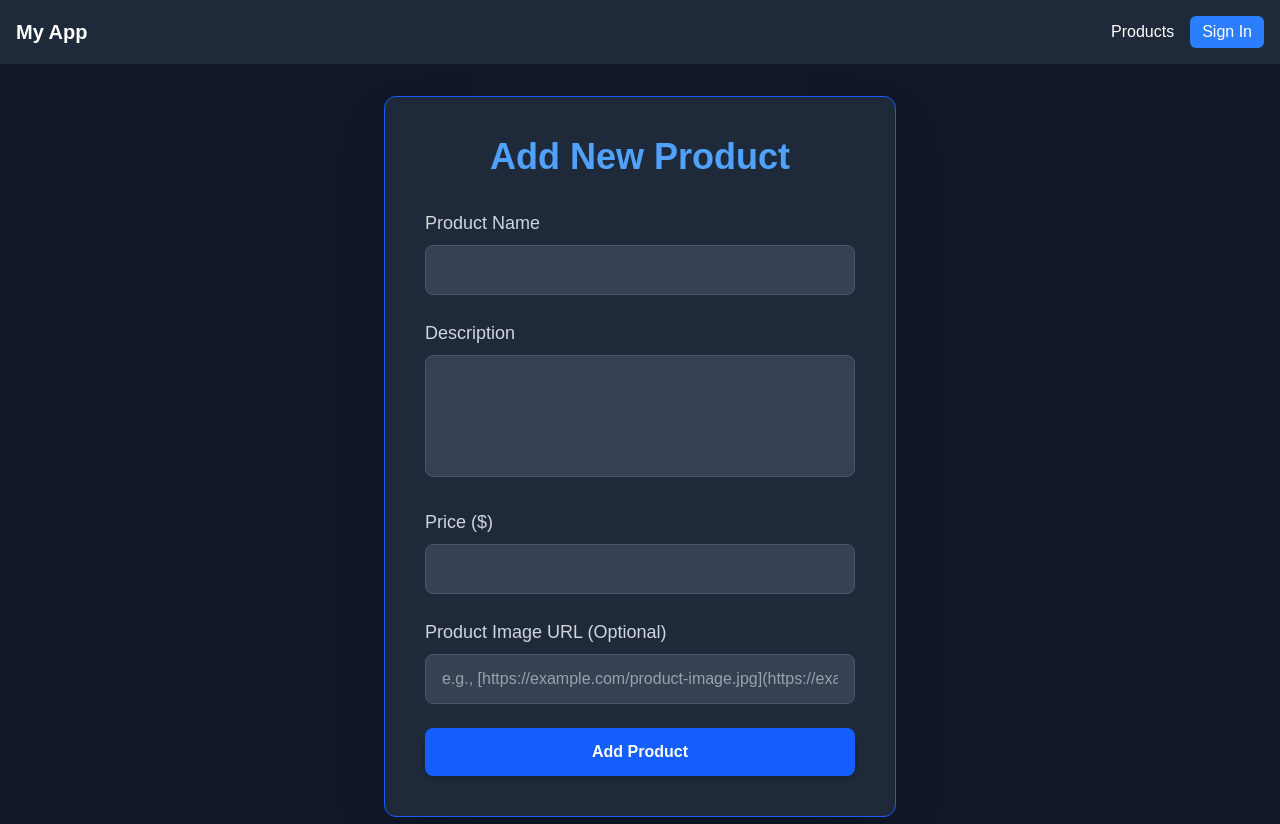
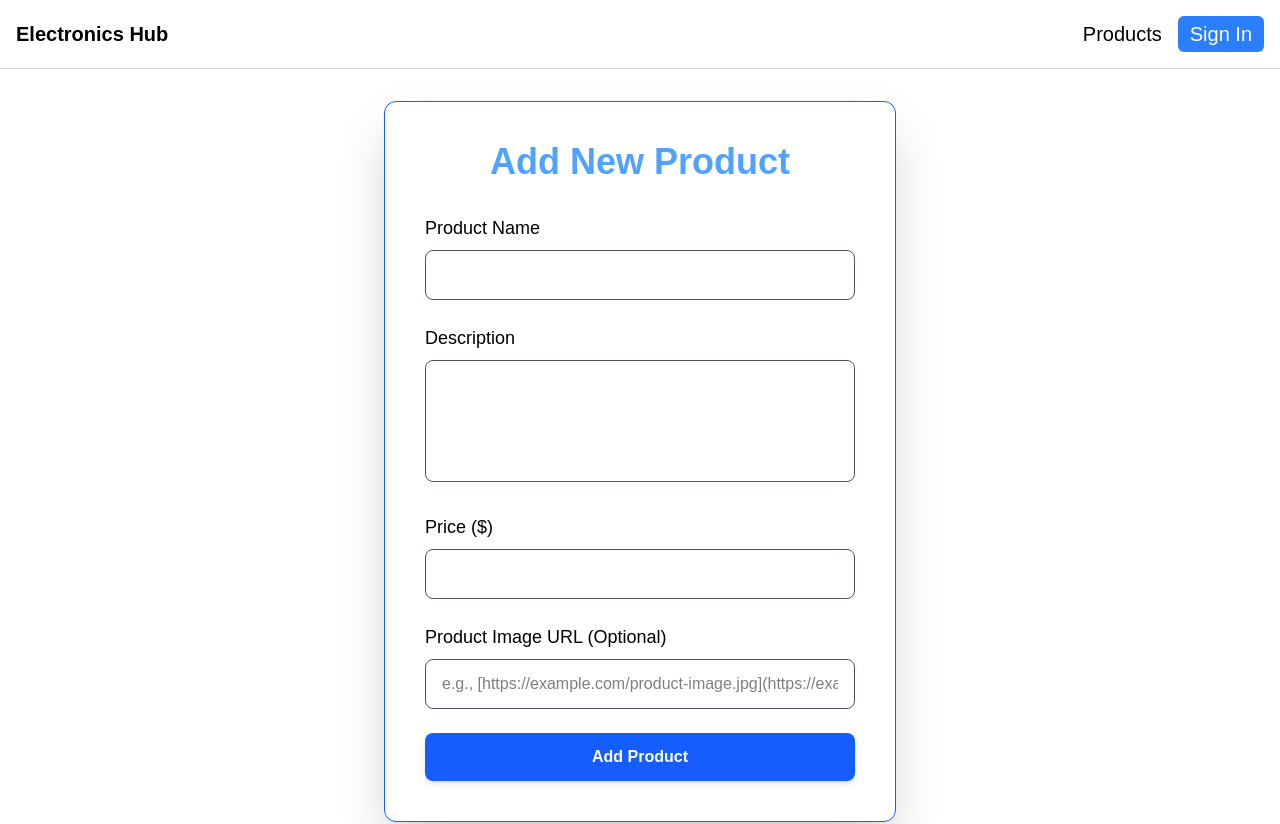
Before and after one commit to Subroto89/introductory-next-app, a Next.js app: page /dashboard/add-product in a window 1280 px wide. Shown: the top 824 px of the page. Built offline with nearby package versions, Linux system fonts and the light colour scheme; no server answers.

Commit message:
Theme Customised

```diff
--- a/src/app/dashboard/add-product/page.jsx
+++ b/src/app/dashboard/add-product/page.jsx
@@ -62,18 +62,18 @@ export default function AddProductPage() {
   };
 
   return (
-    <div className="container mx-auto p-8 min-h-[calc(100vh-180px)] bg-gray-900 text-white flex justify-center items-center">
-      <div className="bg-gray-800 p-10 rounded-xl shadow-2xl max-w-lg w-full border border-blue-600">
+    <div className="container mx-auto p-8 min-h-[calc(100vh-180px)] flex justify-center items-center">
+      <div className="p-10 rounded-xl shadow-2xl max-w-lg w-full border border-blue-600">
         <h1 className="text-4xl font-extrabold text-center mb-8 text-blue-400">Add New Product</h1>
         <form onSubmit={handleSubmit} className="space-y-6">
           <div>
-            <label htmlFor="name" className="block text-lg font-medium text-gray-300 mb-2">
+            <label htmlFor="name" className="block text-lg font-medium mb-2">
               Product Name
             </label>
             <input
               type="text"
               id="name"
-              className="w-full px-4 py-3 bg-gray-700 border border-gray-600 rounded-lg text-white focus:ring-blue-500 focus:border-blue-500 transition-colors"
+              className="w-full px-4 py-3 border border-gray-600 rounded-lg focus:ring-blue-500 focus:border-blue-500 transition-colors"
               value={name}
               onChange={(e) => setName(e.target.value)}
               required
@@ -81,13 +81,13 @@ export default function AddProductPage() {
             />
           </div>
           <div>
-            <label htmlFor="description" className="block text-lg font-medium text-gray-300 mb-2">
+            <label htmlFor="description" className="block text-lg font-medium mb-2">
               Description
             </label>
             <textarea
               id="description"
               rows="4"
-              className="w-full px-4 py-3 bg-gray-700 border border-gray-600 rounded-lg text-white focus:ring-blue-500 focus:border-blue-500 transition-colors resize-none"
+              className="w-full px-4 py-3 border border-gray-600 rounded-lg focus:ring-blue-500 focus:border-blue-500 transition-colors resize-none"
               value={description}
               onChange={(e) => setDescription(e.target.value)}
               required
@@ -95,7 +95,7 @@ export default function AddProductPage() {
             ></textarea>
           </div>
           <div>
-            <label htmlFor="price" className="block text-lg font-medium text-gray-300 mb-2">
+            <label htmlFor="price" className="block text-lg font-medium mb-2">
               Price ($)
             </label>
             <input
@@ -103,7 +103,7 @@ export default function AddProductPage() {
               id="price"
               step="0.01"
               min="0"
-              className="w-full px-4 py-3 bg-gray-700 border border-gray-600 rounded-lg text-white focus:ring-blue-500 focus:border-blue-500 transition-colors"
+              className="w-full px-4 py-3 border border-gray-600 rounded-lg focus:ring-blue-500 focus:border-blue-500 transition-colors"
               value={price}
               onChange={(e) => setPrice(e.target.value)}
               required
@@ -112,13 +112,13 @@ export default function AddProductPage() {
           </div>
           {/* New field for Product Image URL */}
           <div>
-            <label htmlFor="imageUrl" className="block text-lg font-medium text-gray-300 mb-2">
+            <label htmlFor="imageUrl" className="block text-lg font-medium mb-2">
               Product Image URL (Optional)
             </label>
             <input
               type="text"
               id="imageUrl"
-              className="w-full px-4 py-3 bg-gray-700 border border-gray-600 rounded-lg text-white focus:ring-blue-500 focus:border-blue-500 transition-colors"
+              className="w-full px-4 py-3 border border-gray-600 rounded-lg focus:ring-blue-500 focus:border-blue-500 transition-colors"
               value={imageUrl}
               onChange={(e) => setImageUrl(e.target.value)}
               disabled={loading}
--- a/src/app/globals.css
+++ b/src/app/globals.css
@@ -24,3 +24,21 @@ body {
   color: var(--foreground);
   font-family: Arial, Helvetica, sans-serif;
 }
+
+
+
+ :root[data-theme="light"] {
+  --bg: #ffffff;
+  --text: #000000;
+}
+
+:root[data-theme="dark"] {
+  --bg: #121212;
+  --text: #ffffff;
+}
+
+body {
+  background: var(--bg);
+  color: var(--text);
+  transition: background 0.3s, color 0.3s;
+}
--- a/src/app/layout.js
+++ b/src/app/layout.js
@@ -3,7 +3,7 @@ import "./globals.css";
 import Navbar from "@/components/shared/Navbar";
 import Footer from "@/components/shared/Footer";
 import { Toaster } from "react-hot-toast";
-import { ThemeProvider } from "@/components/ThemeProvider";
+import { ThemeProvider } from "@/contexts/ThemeContext"
 
 export const metadata = {
   title: "Next.js App",
@@ -14,15 +14,13 @@ export default function RootLayout({ children }) {
   return (
     <html lang="en">
       <body>
-         <ThemeProvider attribute="class" defaultTheme="system" enableSystem>
-        <NextAuthSessionProvider>
-          <Navbar/>
-          <div className="min-h-[calc(100vh-150px)]">
-            {children}
-          </div>
-          <Footer/>
-        </NextAuthSessionProvider>
-        <Toaster/>
+        <ThemeProvider>
+          <NextAuthSessionProvider>
+            <Navbar />
+            <div className="min-h-[calc(100vh-150px)]">{children}</div>
+            <Footer />
+          </NextAuthSessionProvider>
+          <Toaster />
         </ThemeProvider>
       </body>
     </html>
--- a/src/app/login/page.jsx
+++ b/src/app/login/page.jsx
@@ -23,6 +23,7 @@ export default function LoginPage() {
 
   return (
     <div className="flex items-center justify-center min-h-screen">
+      <h2 className='text-white w-full text-center'>Sign In</h2>
       <button
         onClick={handleLogin}
         className="bg-blue-500 text-white p-4 rounded-md hover:bg-blue-600 transition-colors"
--- a/src/app/page.js
+++ b/src/app/page.js
@@ -1,15 +1,17 @@
 // src/app/page.jsx
 "use client"
 import ProductsHighlight from "@/components/ProductsHighlight";
+import { useTheme } from "@/contexts/ThemeContext";
 import Link from 'next/link';
 
 export default function Home() {
+  const {theme} = useTheme()
   return (
 
-    <main className="flex flex-col items-center bg-gradient-to-br from-gray-900 to-gray-700 text-white p-8">
+    <main className="flex flex-col items-center  p-8">
       {/* Introductory Section */}
       <div className="flex flex-col items-center justify-center text-center py-16 px-4 max-w-4xl w-full">
-        <h2 className="text-4xl sm:text-5xl md:text-6xl font-extrabold mb-8 drop-shadow-lg text-blue-400">
+        <h2 className="text-2xl sm:text-3xl md:text-5xl font-extrabold mb-8 drop-shadow-lg text-blue-400">
           Welcome to Electronics Hub!
         </h2>
 
@@ -22,7 +24,7 @@ export default function Home() {
             connect. Explore our diverse range of products, from powerful
             laptops to smart home devices, all at competitive prices.
           </p>
-          <p className="text-xl sm:text-2xl md:text-3xl font-semibold mt-8 text-yellow-300 animate-pulse">
+          <p className={`text-xl sm:text-2xl md:text-3xl font-semibold mt-8 animate-pulse ${theme==="dark" ? "text-yellow-600" : "text-orange-500"}`}>
             Discover innovation. Shop smart. Live connected.
           </p>
           <Link href="/products" className="mt-10 px-8 py-4 bg-blue-600 hover:bg-blue-700 text-white text-xl font-bold rounded-full shadow-lg transform transition-transform duration-300 hover:scale-105 focus:outline-none focus:ring-4 focus:ring-blue-500 focus:ring-opacity-50">
--- a/src/app/products/[id]/page.jsx
+++ b/src/app/products/[id]/page.jsx
@@ -47,9 +47,9 @@ export default async function ProductDetailsPage({ params }) {
   }
 
   return (
-    <div className="w-full mx-auto p-8 text-gray-700 bg-gray-900 min-h-screen">
+    <div className="w-full mx-auto p-8 min-h-screen">
       <h2 className='text-5xl font-extrabold text-blue-400 mb-6 text-center'>Product Details</h2>
-      <div className="bg-gray-800 rounded-xl shadow-2xl p-10 max-w-2xl mx-auto border border-blue-600 text-white">
+      <div className=" rounded-xl shadow-2xl p-10 max-w-2xl mx-auto border border-blue-600">
         <h1 className="text-4xl font-bold text-blue-300 mb-4">{product.name}</h1>
         <p className="text-gray-400 text-lg mb-6 leading-relaxed">{product.description}</p>
         <div className="flex items-baseline justify-between pt-4 border-t border-gray-700 mt-6">
--- a/src/app/products/page.jsx
+++ b/src/app/products/page.jsx
@@ -27,11 +27,11 @@ export default async function ProductsPage() {
       <div className="grid grid-cols-1 md:grid-cols-2 lg:grid-cols-3 gap-8">
         {products.length > 0 ? (
           products.map((product) => (
-            <div key={product._id} className="bg-gray-800 border border-blue-600 text-white rounded-lg shadow-lg p-6 flex flex-col items-center text-center">
+            <div key={product._id} className="border border-blue-600 rounded-lg shadow-lg p-6 flex flex-col items-center text-center">
               <h2 className="text-2xl font-semibold mb-2">{product.name}</h2>
               <p className=" mb-4 flex-grow">{product.description}</p>
               <p className="font-bold text-xl mb-4">${product.price}</p>
-              <Link href={`/products/${product._id}`} className="mt-auto bg-blue-500 hover:bg-blue-600 text-white font-bold py-2 px-4 rounded-full transition-colors duration-200">
+              <Link href={`/products/${product._id}`} className="mt-auto font-bold py-2 px-4 rounded-full transition-colors duration-200 border border-blue-400">
                 Details
               </Link>
             </div>
--- a/src/components/ProductsHighlight.jsx
+++ b/src/components/ProductsHighlight.jsx
@@ -1,14 +1,16 @@
 // src/components/ProductHighlights.jsx
 
+import { useTheme } from '@/contexts/ThemeContext';
 import productsData from '@/lib/productsData';
 
 export default function ProductHighlights() {
+  const {theme} = useTheme();
   return (
-    <section className="container mx-auto p-8 bg-gray-800 text-white">
+    <section className="container mx-auto p-2 md:p-8">
       <h2 className="text-4xl font-extrabold text-center mb-10 text-blue-400">Featured Products</h2>
       <div className="grid grid-cols-1 md:grid-cols-2 lg:grid-cols-3 gap-8">
         {productsData.map((product) => (
-          <div key={product.id} className="bg-gray-800 rounded-lg shadow-xl p-6 flex flex-col items-center text-center transform transition-transform hover:scale-105 duration-300 border border-gray-700">
+          <div key={product.id} className={`${theme==='dark' ? "bg-gray-800" : "bg-white"} rounded-lg shadow-xl p-6 flex flex-col items-center text-center transform transition-transform hover:scale-105 duration-300 border border-gray-700`}>
             {/* Product Image - onError prop REMOVED */}
             <img
               src={product.imageUrl || `https://placehold.co/400x300/a0aec0/ffffff?text=No Image`}
--- a/src/components/shared/Footer.jsx
+++ b/src/components/shared/Footer.jsx
@@ -2,9 +2,9 @@ import React from 'react';
 
 const Footer = () => {
   return (
-    <footer className="bg-gray-800 text-white p-4">
-      <div className="container mx-auto text-center">
-        <p>&copy; {new Date().getFullYear()} My Next.js App. All rights reserved.</p>
+    <footer className="p-4">
+      <div className="pt-6 mx-auto text-center border-t border-gray-300">
+        <p>&copy; {new Date().getFullYear()} Electronics Hub. All rights reserved.</p>
         <p className="mt-2 text-sm text-gray-400">
           Developed with Next.js and Tailwind CSS
         </p>
--- a/src/components/shared/Navbar.jsx
+++ b/src/components/shared/Navbar.jsx
@@ -8,15 +8,15 @@ export default function Navbar() {
   const { data: session, status } = useSession();
 
   return (
-    <nav className="bg-gray-800 p-4 text-white">
+    <nav className=" p-4 border-b border-gray-300">
       <div className="container mx-auto flex justify-between items-center">
         {/* Logo or Home Link */}
-        <Link href="/" className="text-xl font-bold">
-          My App
+        <Link href="/" className="text-xs md:text-xl font-bold">
+          Electronics Hub
         </Link>
 
         {/* Navigation Links */}
-        <div className="flex space-x-4 items-center">
+        <div className="text-xs md:text-xl flex space-x-4 items-center">
           <Link href="/products" className="hover:text-gray-300">
             Products
           </Link>
@@ -24,7 +24,7 @@ export default function Navbar() {
           {status === 'authenticated' ? (
             // Links for authenticated users
             <>
-              <Link href="/dashboard/add-product" className="hover:text-gray-300">
+              <Link href="/dashboard/add-product" className="text-xs md:text-xl hover:text-gray-300">
                 Add Product
               </Link>
 
--- a/src/components/shared/ThemeToggle.jsx
+++ b/src/components/shared/ThemeToggle.jsx
@@ -1,37 +1,23 @@
-// src/components/shared/ThemeToggle.jsx
-'use client';
+"use client";
+import { useTheme } from "@/contexts/ThemeContext";
 
-import { useState, useEffect } from 'react';
-import { useTheme } from 'next-themes';
-import { Sun, Moon } from 'lucide-react';
-
-export default function ThemeToggle() {
-  const [mounted, setMounted] = useState(false);
-  const { theme, setTheme } = useTheme();
-
-  useEffect(() => {
-    setMounted(true);
-  }, []);
-
-  if (!mounted) {
-    return null;
-  }
-
-  const toggleTheme = () => {
-    setTheme(theme === 'dark' ? 'light' : 'dark');
-  };
+export default function ThemeToggler() {
+  const { theme, toggleTheme } = useTheme();
 
   return (
     <button
       onClick={toggleTheme}
-      className="p-2 rounded-full bg-gray-700 hover:bg-gray-600 text-white dark:bg-gray-200 dark:hover:bg-gray-300 dark:text-gray-900 transition-colors duration-200"
-      aria-label="Toggle theme"
+      style={{
+        padding: "6px 12px",
+        borderRadius: "8px",
+        border: "1px solid #ccc",
+        background: theme === "dark" ? "#333" : "#f0f0f0",
+        color: theme === "dark" ? "#fff" : "#000",
+        cursor: "pointer",
+        transition: "all 0.3s ease"
+      }}
     >
-      {theme === 'dark' ? (
-        <Sun className="h-5 w-5" />
-      ) : (
-        <Moon className="h-5 w-5" />
-      )}
+      {theme === "dark" ? "🌞 Light Mode" : "🌙 Dark Mode"}
     </button>
   );
 }
--- /dev/null
+++ b/src/contexts/ThemeContext.js
@@ -0,0 +1,40 @@
+"use client";
+import { createContext, useContext, useEffect, useState } from "react";
+
+const ThemeContext = createContext();
+
+export function ThemeProvider({ children }) {
+  const [theme, setTheme] = useState("light");
+
+  // Load saved theme from localStorage (or system preference)
+  useEffect(() => {
+    const storedTheme = localStorage.getItem("theme");
+    if (storedTheme) {
+      setTheme(storedTheme);
+      document.documentElement.setAttribute("data-theme", storedTheme);
+    } else {
+      const prefersDark = window.matchMedia("(prefers-color-scheme: dark)").matches;
+      if (prefersDark) {
+        setTheme("dark");
+        document.documentElement.setAttribute("data-theme", "dark");
+      }
+    }
+  }, []);
+
+  const toggleTheme = () => {
+    const newTheme = theme === "dark" ? "light" : "dark";
+    setTheme(newTheme);
+    document.documentElement.setAttribute("data-theme", newTheme);
+    localStorage.setItem("theme", newTheme);
+  };
+
+  return (
+    <ThemeContext.Provider value={{ theme, toggleTheme }}>
+      {children}
+    </ThemeContext.Provider>
+  );
+}
+
+export function useTheme() {
+  return useContext(ThemeContext);
+}
```
